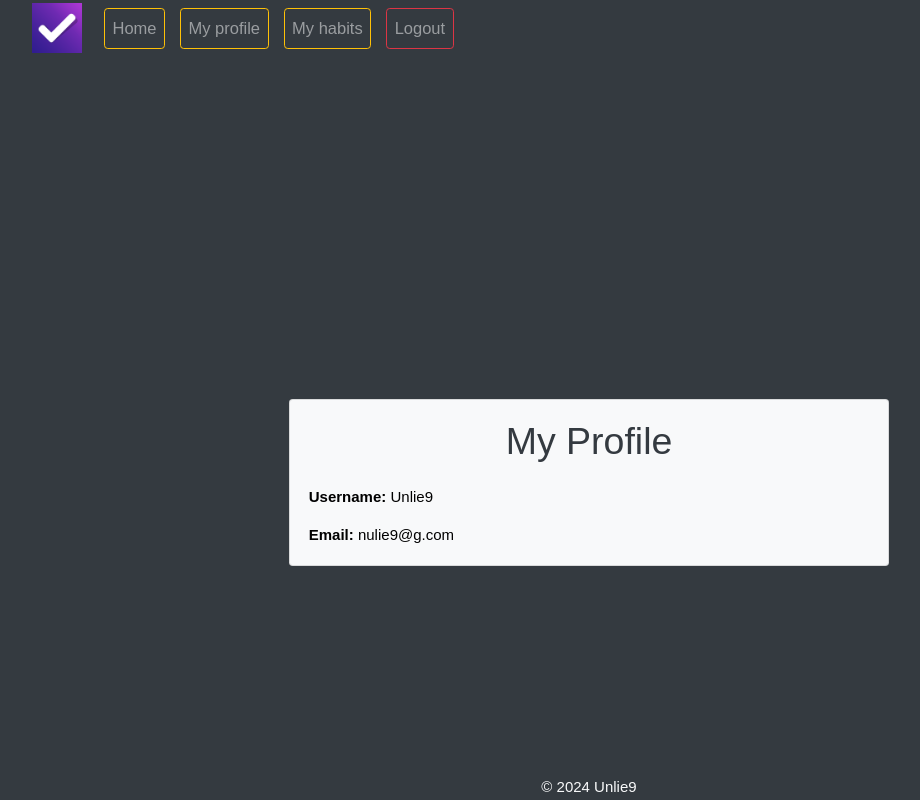
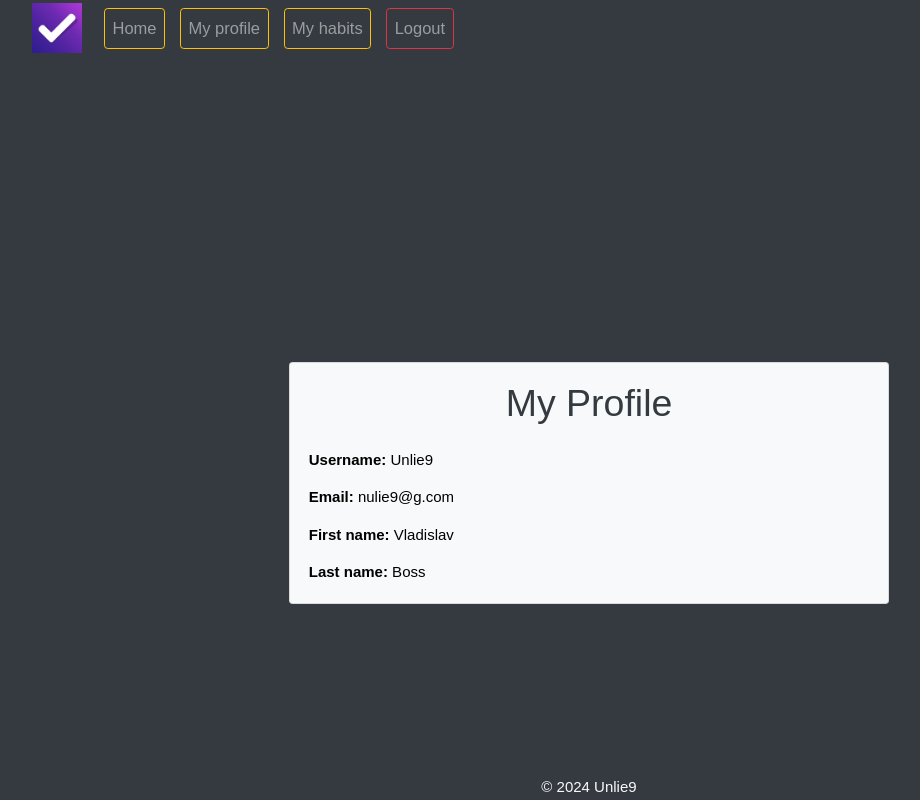
Before and after one commit to Unlie9/habit-tracker, a Django app: page /my_profile/ in a window 1280 px wide. Shown: the whole page, without its empty margins (51-971 px from the left). Run offline with Django 5.2, Linux system fonts and the light colour scheme; a user stored in the database is signed in.

Commit message:
update frontend for my profile

```diff
--- a/templates/habit_tracker/my_profile.html
+++ b/templates/habit_tracker/my_profile.html
@@ -10,9 +10,10 @@
             <div class="card-body">
                 <h1 class="card-title text-center" style="color: #343a40;">My Profile</h1>
                 <div class="profile-info mt-4">
-                    <p class="card-text" style="color: black;"><strong style="color: black;">Username:</strong> {{ user.username }}</p>
-                    <p class="card-text" style="color: black;"><strong style="color: black;">Email:</strong> {{ user.email }}</p>
-                    <!-- Добавьте другие данные пользователя по желанию -->
+                    <p class="card-text" style="color: black;"><strong>Username:</strong> {{ user.username }}</p>
+                    <p class="card-text" style="color: black;"><strong>Email:</strong> {{ user.email }}</p>
+                    <p class="card-text" style="color: black;"><strong>First name:</strong> {{ user.first_name }}</p>
+										<p class="card-text" style="color: black;"><strong>Last name:</strong> {{ user.last_name }}</p>
                 </div>
             </div>
         </div>
```
